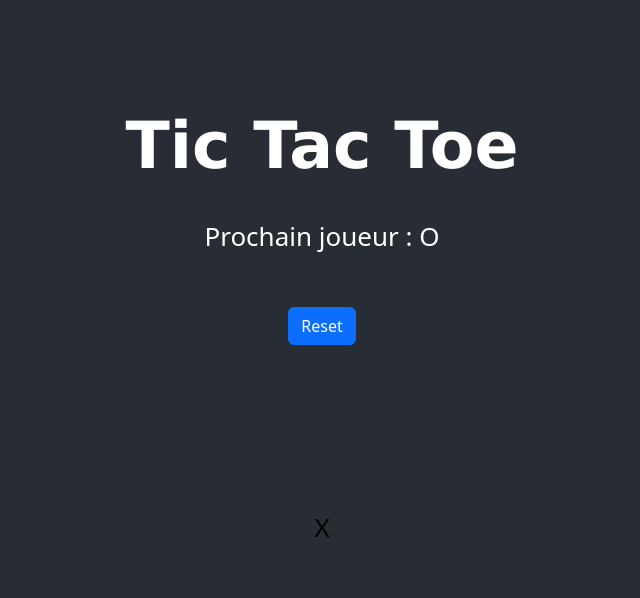
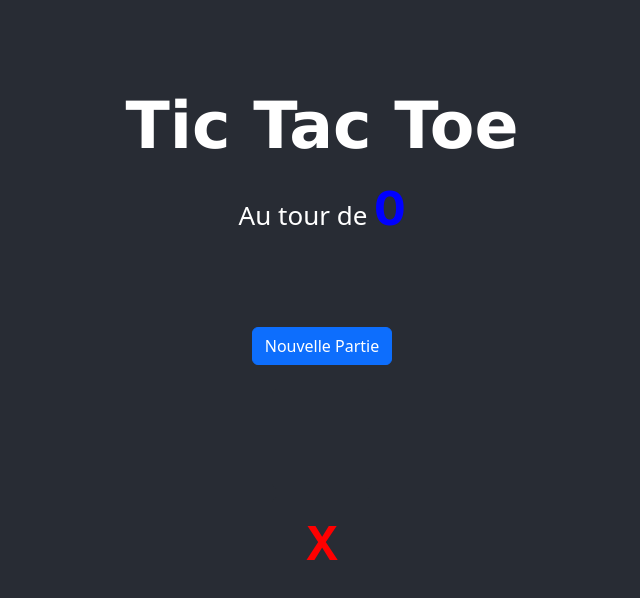
Before and after one commit to jabibamman/tic-tac-toe-react, a React (Create React App) app: page / in a window 1280 px wide. Both pictures are taken after a click on the button 640 px from the left and 527 px from the top of the page. Shown: the top 598 px of the page, without its empty margins (318-958 px from the left). Built offline with nearby package versions, Linux system fonts and the light colour scheme.

Commit message:
fix confetti and some refacto

```diff
--- a/src/App.tsx
+++ b/src/App.tsx
@@ -7,6 +7,16 @@ function App() {
     const [xIsNext, setXisNext] = useState(true);
     const [squares, setSquares] = useState(Array(9).fill(null));
     const [winner, setWinner] = useState<null | string>(null);
+
+    const setStyleClass = (currentClass: string) => {
+      return {
+        color: currentClass === 'X' ? 'red' : 'blue',
+        fontSize: '2em',
+        fontWeight: 'bold',
+        fontFamily: 'Courier New, monospace, sans-serif'
+      };
+    };
+
 
     const currentClass = () => {
       return xIsNext ? 'X' : 'O';
@@ -50,30 +60,72 @@ function App() {
       return squares.every(square => square !== null);
     };
 
+    const draw = (ctx: { beginPath: () => void; lineTo: (arg0: number, arg1: number) => void; stroke: () => void; closePath: () => void; }) => {
+      ctx.beginPath()
+      for(let i = 0; i < 22; i++) {
+        const angle = 0.35 * i
+        const x = (0.2 + (1.5 * angle)) * Math.cos(angle)
+        const y = (0.2 + (1.5 * angle)) * Math.sin(angle)
+        ctx.lineTo(x, y)
+      }
+      ctx.stroke()
+      ctx.closePath()
+    }
+
+    const confetti = () => {
+      return <Confetti
+        width={window.innerWidth}
+        height={window.innerHeight}
+        drawShape={draw}
+      />
+
+
+    }
+
   return (
     <div className="App">
         <header className="App-header">
           <h1 className="App-title">Tic Tac Toe</h1>
-        {winner ?
-        <Confetti
-          width={window.innerWidth}
-          height={window.innerHeight}
-        />
-        : null}
-        {!winner && !isDraw() ?
-        <div className="mb-4 mt-4">Prochain joueur : {currentClass()}</div>
-        : null}
-        {winner ? <div>Le gagnant est {winner}</div> : null}
-        {isDraw() && !winner ? <div>Match nul</div> : null}
+          <div className="mb-4">
+              {!isDraw() && !winner ?  (
+                  <p className="mb-4">Au tour de {" "}
+                    <span style={setStyleClass(currentClass())}>{}
+                    {currentClass()}
+                    </span>
+                  </p>
+                ) : null }
+            {winner ? (
+              <>
+                <p>Le gagnant est {" "}
+                  <span style={setStyleClass(winner)}>{winner}</span>
+                </p>
+                {confetti()}
+              </>
+            ) : null}
+            {isDraw() && !winner ? (
+              <>
+              <p>Match nul</p>
+              {confetti()}
+              </>
+            ) : null}
+          </div>
           <div className="reset mb-4 mt-4">
-          <button className='btn-primary btn' onClick={() => {setSquares(Array(9).fill(null)); setWinner(null); }}>Reset</button>
+            <button className='btn-primary btn' onClick={() => {
+              setSquares(Array(9).fill(null));
+              setWinner(null); }}>Nouvelle Partie</button>
           </div>
           <div className="game">
             <div className="container game-board">
               <div className="row">
               {Array.from(Array(9).keys()).map((i) => (
                 <div className="col-4" key={i}>
-                <button className="square" key={i} onClick={() => handleClick(i)}>{squares[i]}</button>
+                  <button
+                    className="square"
+                    key={i} onClick={() => handleClick(i)} >
+                      <span style={setStyleClass(squares[i])}>
+                        {squares[i]}
+                      </span>
+                  </button>
                 </div>
               ))}
               </div>
```
Lines whose indentation alone changed are shown as unchanged.
